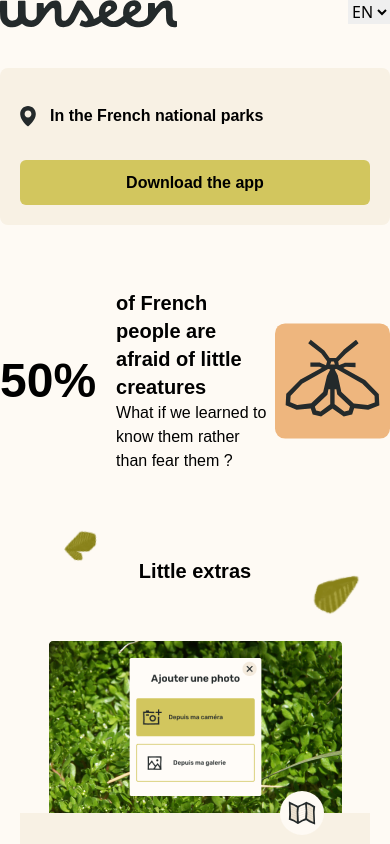
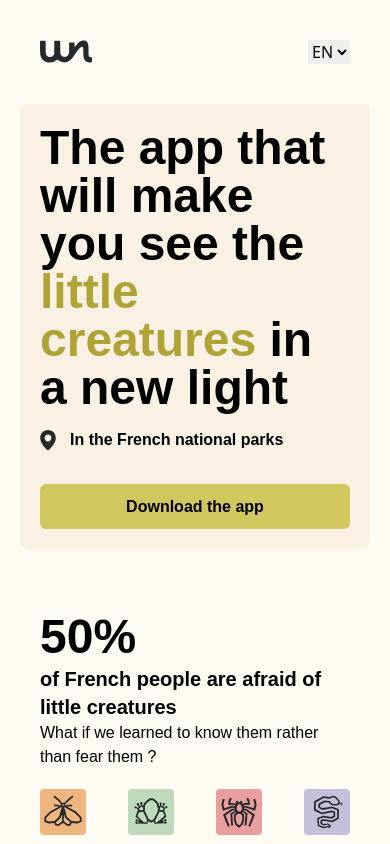
Before and after one commit to MaxLepan/unseen_website, a Nuxt app: page / in a window 390 px wide. Shown: the top 844 px of the page. Built offline with nearby package versions, Linux system fonts and the light colour scheme.

Commit message:
UPD [Responsive] Added responsive on some sections

```diff
--- a/components/funFacts.vue
+++ b/components/funFacts.vue
@@ -3,15 +3,15 @@
 </script>
 
 <template>
-  <section class="flex flex-row justify-around py-16">
-    <div class="flex flex-row gap-5 items-center">
+  <section class="flex sm:flex-row flex-col justify-around my-16 sm:px-0 px-10">
+    <div class="flex sm:flex-row flex-col sm:gap-5 gap-1 sm:items-center items-start">
       <p class="font-title font-bold text-5xl">50%</p>
       <div>
         <p class="font-title font-bold text-xl">{{ $t('statsHeadline') }}</p>
         <p class="font-title">{{ $t('statsQuestion') }}</p>
       </div>
     </div>
-    <div class="flex flex-row gap-3.5">
+    <div class="flex flex-row gap-3.5 sm:justify-center justify-between sm:mt-0 mt-5">
       <img alt="insect icon" class="h-full" src="/icons/insects_icons.svg">
       <img alt="amphibian icon" class="h-full" src="/icons/amphibian_icons.svg">
       <img alt="arachnid icon" class="h-full" src="/icons/arachnid_icons.svg">
--- a/components/header.vue
+++ b/components/header.vue
@@ -3,8 +3,9 @@ const {locale} = useI18n();
 </script>
 
 <template>
-  <header class="flex flex-row justify-between pb-10">
-    <img alt="unseen logo" src="/icons/unseen_logo.svg">
+  <header class="flex flex-row justify-between pb-10 sm:px-0 px-10 sm:pt-0 pt-10">
+    <img alt="unseen logo" class="md:block hidden" src="/icons/unseen_logo.svg">
+    <img alt="unseen logo" class="md:hidden block" src="/icons/small_logo_black.svg">
     <form class="z-10">
       <select v-model="locale">
         <option selected value="fr">FR</option>
--- a/components/landing.vue
+++ b/components/landing.vue
@@ -3,9 +3,9 @@
 </script>
 
 <template>
-  <section class="bg-beige-200 grid sm:grid-cols-2 gap-1 lg:p-20 sm:p-10 p-5 rounded-lg h-full">
+  <section class="bg-beige-200 grid sm:grid-cols-2 gap-1 lg:p-20 sm:p-10 p-5 sm:m-0 mx-5 rounded-lg h-full">
     <div class="z-10">
-      <h1 class="font-bold font-title lg:text-5xl md:text-3xl sm:block hidden">{{ $t('headlineStart') }}<span
+      <h1 class="font-bold font-title lg:text-5xl md:text-3xl text-5xl">{{ $t('headlineStart') }}<span
           class="text-olive-400">{{
           $t('headlineColored')
         }}</span>{{ $t('headlineEnd') }}</h1>
--- a/components/littleExtras.vue
+++ b/components/littleExtras.vue
@@ -5,17 +5,17 @@ import ImageTitleDescriptionExtras from "~/components/smaller_components/ImageTi
 <template>
   <section class="lg:p-24 md:p-12 sm:p-6 p-5 z-10 relative">
     <div class="relative">
-      <div class="absolute -bottom-2 left-60 transform translate-x-1/2 translate-y-1/2">
+      <div class="lg:block hidden absolute -bottom-2 left-60 transform translate-x-1/2 translate-y-1/2">
         <img alt="" src="/icons/feuille_03.svg">
       </div>
-      <h2 class="font-title font-bold text-center lg:text-4xl md:text-3xl sm:text-2xl text-xl mb-14">{{
+      <h2 class="font-title font-bold text-center text-4xl mb-14">{{
           $t('smallAdvantagesTitle')
         }}</h2>
-      <div class="absolute bottom-10 right-72 transform translate-x-1/2 translate-y-1/2">
+      <div class="lg:block hidden absolute bottom-10 right-72 transform translate-x-1/2 translate-y-1/2">
         <img alt="" src="/icons/feuille_01.svg">
       </div>
     </div>
-    <div class="grid sm:grid-cols-3 grid-rows-1 sm:gap-14 gap-5 justify-evenly">
+    <div class="grid sm:grid-cols-3 grid-rows-1 sm:gap-14 gap-10 justify-evenly">
       <ImageTitleDescriptionExtras :caption="$t('smallAdvantageMapText')"
                                    :title="$t('smallAdvantageMapTitle')" iconFilename="icons/add_photo_to_map.svg"
                                    imageFilename="images/add_photo_on_map.png"/>
--- a/components/smaller_components/ImageTitleDescriptionExtras.vue
+++ b/components/smaller_components/ImageTitleDescriptionExtras.vue
@@ -9,8 +9,8 @@ export default {
 }
 </script>
 <template>
-  <div class="flex flex-col items-center justify-start rounded">
-    <div class="relative">
+  <div class="flex flex-col items-center justify-start rounded overflow-hidden">
+    <div class="relative w-full">
       <img :alt="title + ' icon'" :src="'/' + imageFilename" class="w-full"/>
       <div class="absolute bottom-0 right-10 transform translate-x-1/2 translate-y-1/2">
         <img :alt="title + ' icon'" :src="'/' + iconFilename" class="w-11 rounded-full bg-beige-100 p-1"/>
--- a/components/team.vue
+++ b/components/team.vue
@@ -5,8 +5,6 @@
 <template>
   <section class="bg-green-100 lg:p-20 sm:p-10 p-5 rounded-b-lg">
     <div class="md:w-11/12">
-      <h2 class="font-title font-bold lg:text-5xl md:text-4xl sm:text-3xl text-2xl">{{ $t('teamHeadline') }}</h2>
-      <h3 class="sm:block hidden text-4xl font-title font-semibold my-5">{{ $t('teamSubHeadline') }}</h3>
       <section class="flex flex-basis flex-wrap justify-center">
         <div class="md:basis-1/3 px-10 mt-10">
           <figure class="img-container w-full flex justify-center mx-auto sm:mb-10 mb-5">
--- a/i18n.config.ts
+++ b/i18n.config.ts
@@ -42,8 +42,7 @@ export default defineI18nConfig(() => ({
             smallAdvantageNewsTitle: 'Inform yourself about the news of the parks',
             smallAdvantageNewsText: 'Stay informed about news concerning biodiversity and the environment of the park',
 
-            teamHeadline: 'The Team - The Guardians of Mother Earth',
-            teamSubHeadline: 'A team of 5 caring and passionate people, consisting of 3 designers and 2 developers.',
+            teamHeadline: 'Our team',
             teamMemberMarineText: 'Our Swiss Army knife and versatile illustrator',
             teamMemberRomainText: 'Our creative dev and talented musician',
             teamMemberChloeAText: 'Our gentle strength and photographer',
@@ -92,8 +91,7 @@ export default defineI18nConfig(() => ({
             smallAdvantageNewsTitle: 'Informe-toi de l’actualité des parcs',
             smallAdvantageNewsText: 'Tiens-toi informé des nouvelles concernant la biodiversité et l’environnement du parc',
 
-            teamHeadline: 'L\'Équipe  -  Les Gardiens de la Terre Mère',
-            teamSubHeadline: 'Une équipe de 5 personnes bienveillantes et passionnées, constituée de 3 designers et de 2 développeurs.',
+            teamHeadline: 'Notre équipe',
             teamMemberMarineText: 'Notre couteau-suisse & illustratrice effrénée',
             teamMemberRomainText: 'Notre creative dev & musicos de talent',
             teamMemberChloeAText: 'Notre force calme & photographe',
```
Also changed, not shown: public/icons/small_logo_black.svg (added).
